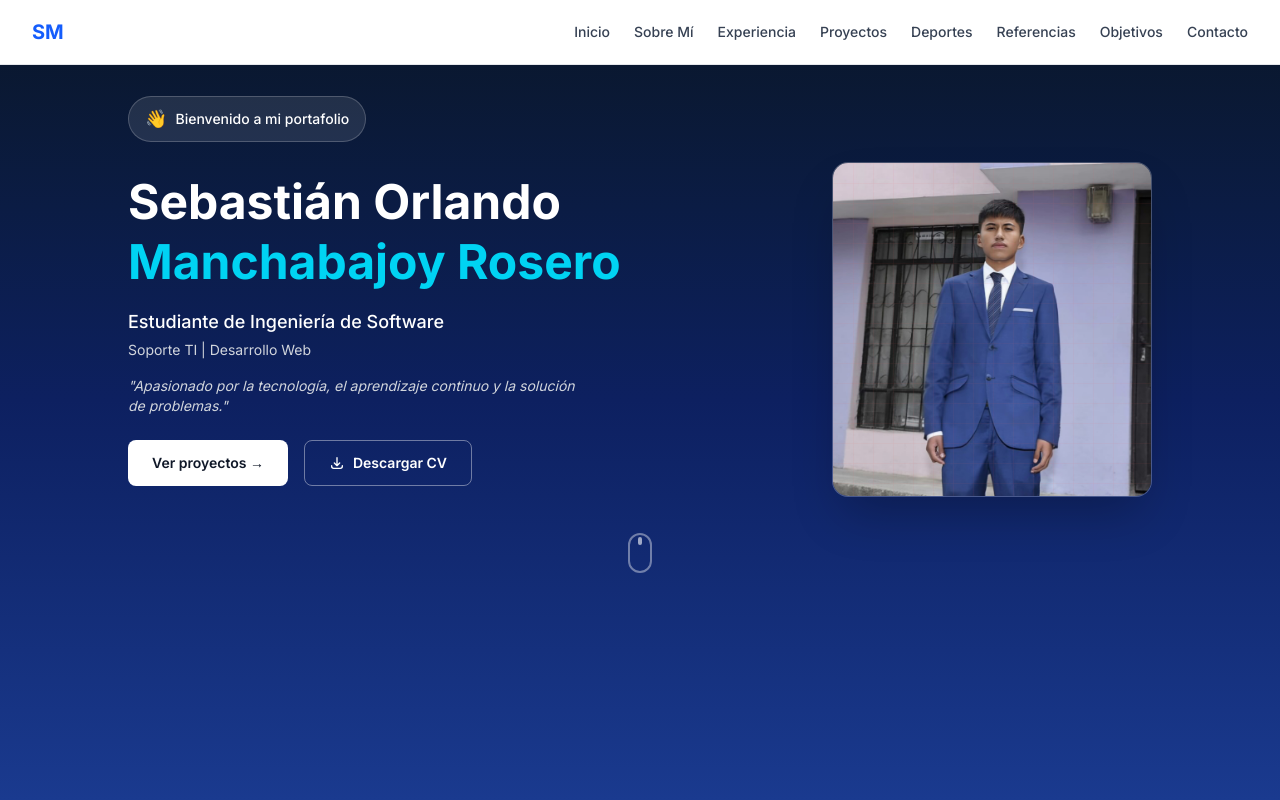
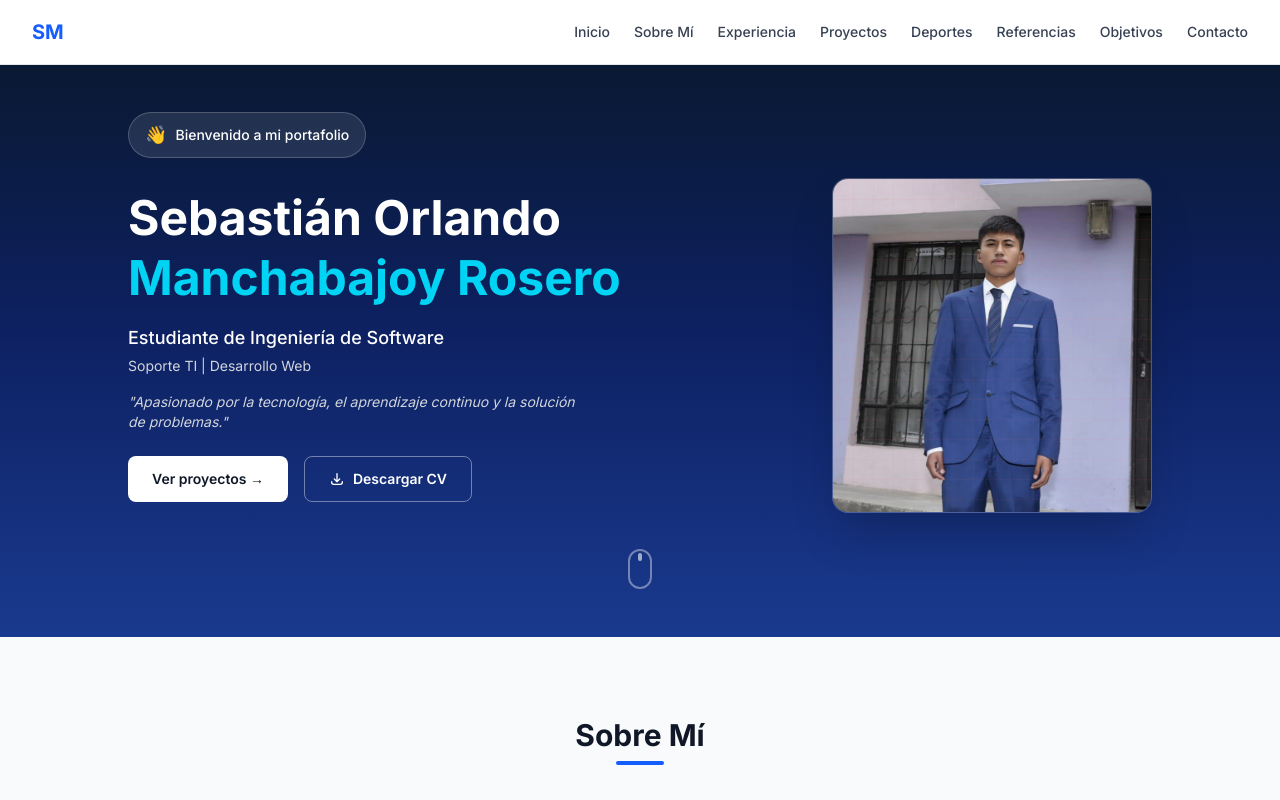
Before and after one commit to SebastianRosero16/Portafolio, a Next.js app: page / in a window 1280 px wide. Shown: the top 800 px of the page. Built offline with nearby package versions, Linux system fonts and the light colour scheme.

Commit message:
style: reducir altura de la seccion Hero

```diff
--- a/components/Hero.tsx
+++ b/components/Hero.tsx
@@ -6,7 +6,7 @@ export default function Hero() {
   return (
     <section
       id="inicio"
-      className="min-h-screen bg-gradient-to-b from-[#0a1628] via-[#0d2060] to-[#1a3a8f] flex flex-col items-center justify-start pt-24 pb-12 px-6"
+      className="bg-gradient-to-b from-[#0a1628] via-[#0d2060] to-[#1a3a8f] flex flex-col items-center justify-center pt-28 pb-12 px-6"
     >
       <div className="max-w-5xl w-full flex flex-col gap-5">
 
```
